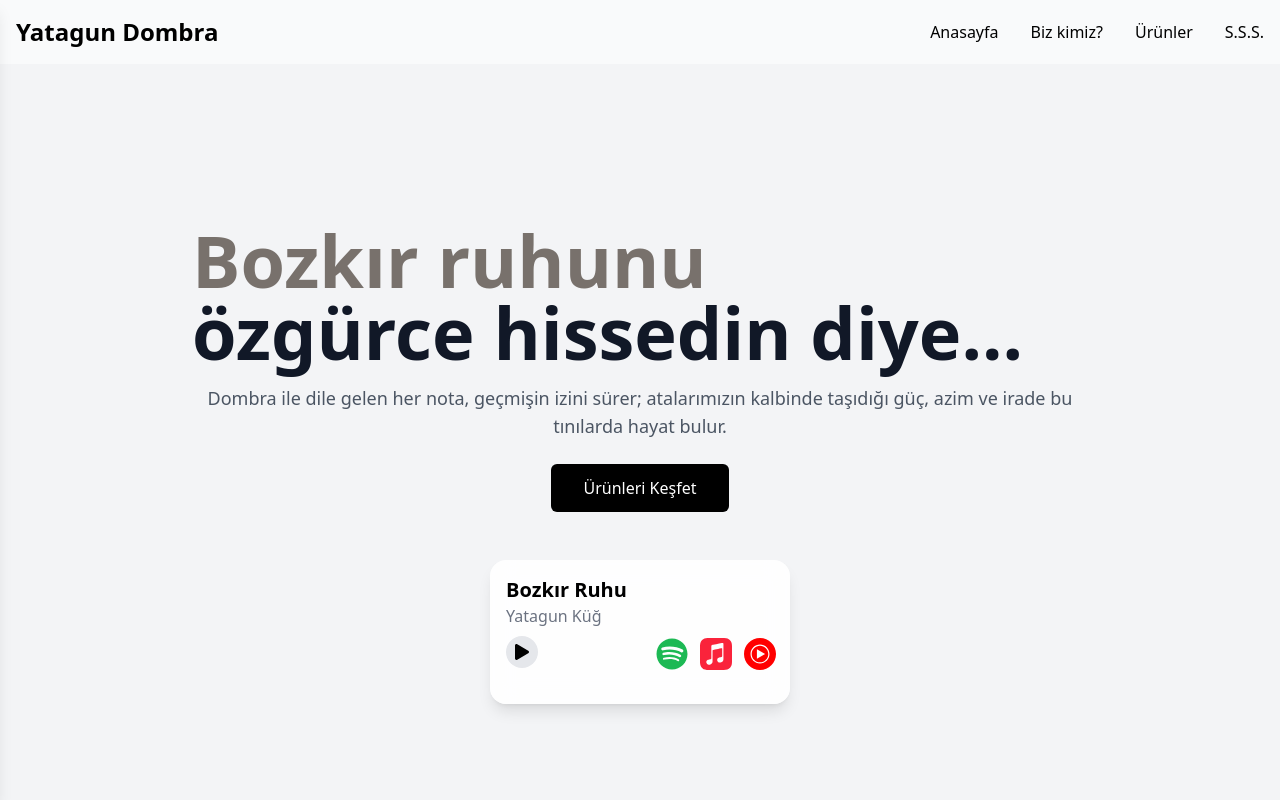
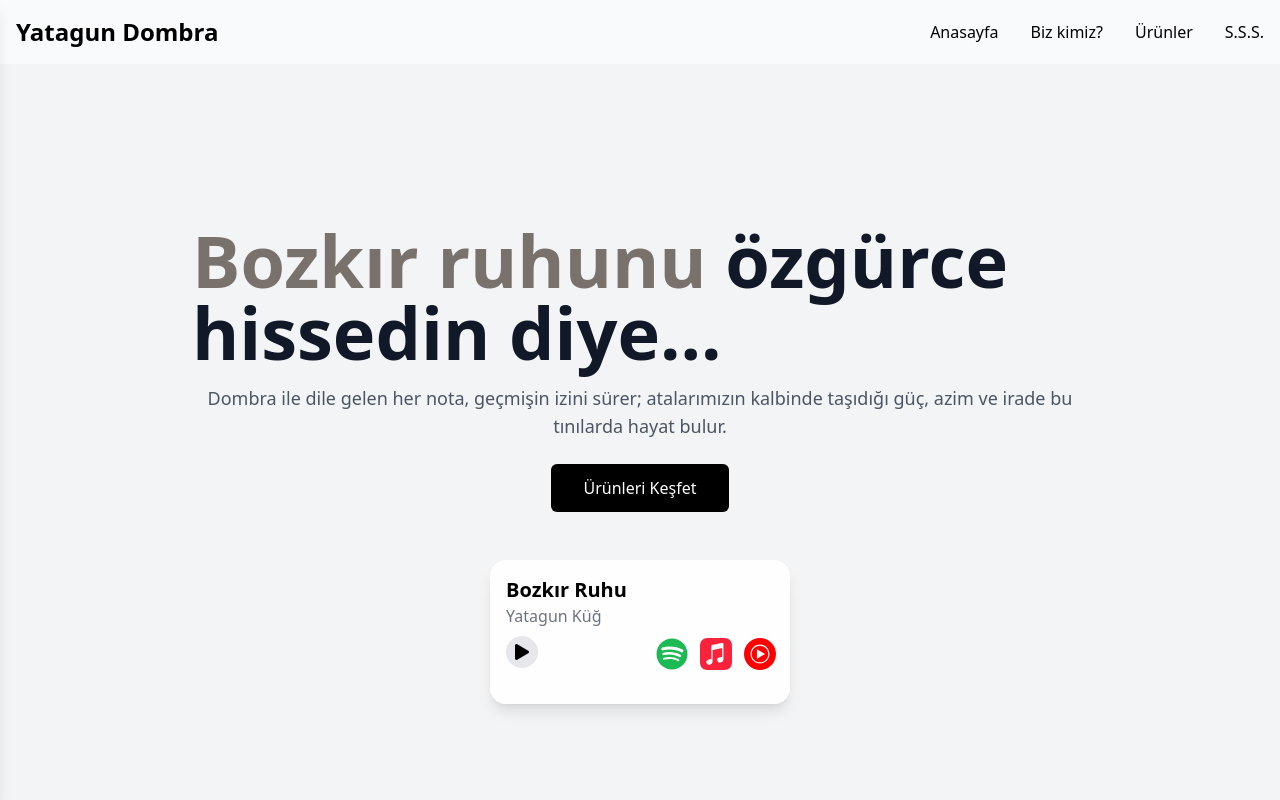
Before and after one commit to turkmuhendisi/yatagun-dombra, a React (Vite) app: page / in a window 1280 px wide. Shown: the top 800 px of the page. Built offline with nearby package versions, Linux system fonts and the light colour scheme.

Commit message:
Vercel analytics implemented.

```diff
--- a/package.json
+++ b/package.json
@@ -13,6 +13,7 @@
     "@emotion/react": "^11.14.0",
     "@emotion/styled": "^11.14.0",
     "@mui/material": "^6.3.1",
+    "@vercel/analytics": "^1.4.1",
     "react": "^18.3.1",
     "react-dom": "^18.3.1",
     "react-icons": "^5.4.0",
--- a/src/App.tsx
+++ b/src/App.tsx
@@ -1,4 +1,5 @@
 import { BrowserRouter as Router, Routes, Route } from "react-router-dom";
+import { Analytics } from "@vercel/analytics/react"
 import Navbar from "./components/Navbar";
 import Home from "./pages/home-page/Home.tsx";
 import About from "./pages/About";
@@ -15,6 +16,7 @@ function App() {
                 <Route path="/about" element={<About />} />
                 <Route path="/faq" element={<FAQ />} />
             </Routes>
+            <Analytics /> {/* Vercel Analytics in here */}
         </Router>
     );
 }
--- a/src/pages/home-page/section/HeroSection.tsx
+++ b/src/pages/home-page/section/HeroSection.tsx
@@ -5,7 +5,7 @@ export default function HeroSection() {
         <section className="bg-gray-100 min-h-screen flex flex-col items-center justify-center text-center px-4">
             <div className="max-w-4xl">
                 <h1 className="text-5xl lg:text-7xl font-bold text-gray-900 mb-4 text-left">
-                    <h1 className="text-stone-500">Bozkır ruhunu</h1> özgürce hissedin diye...
+                    <span className="text-stone-500">Bozkır ruhunu</span> özgürce hissedin diye...
                 </h1>
                 <p className="text-lg text-gray-600 mb-6">
                     Dombra ile dile gelen her nota, geçmişin izini sürer; atalarımızın
```
